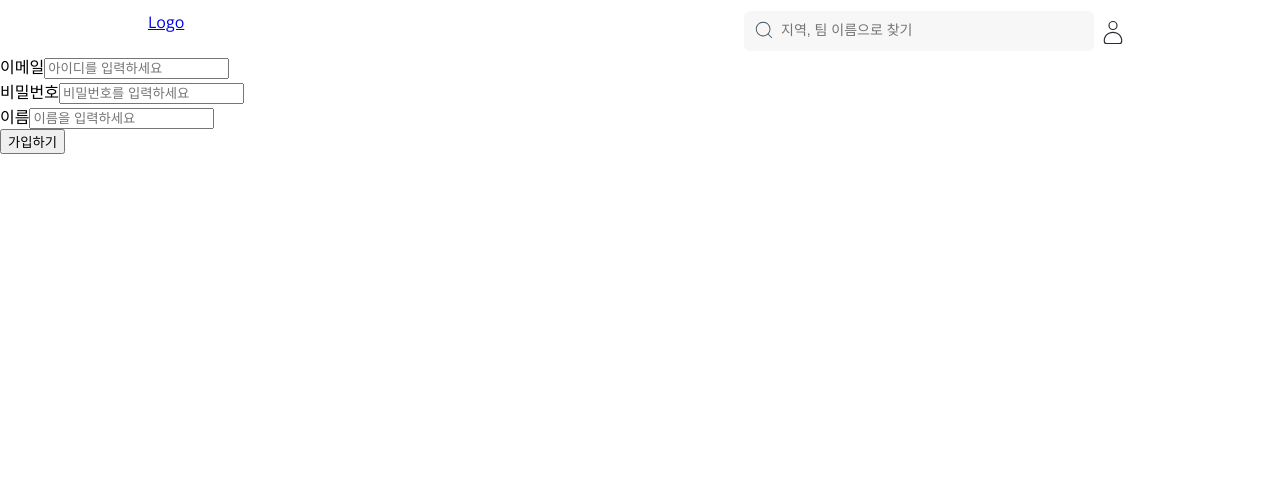
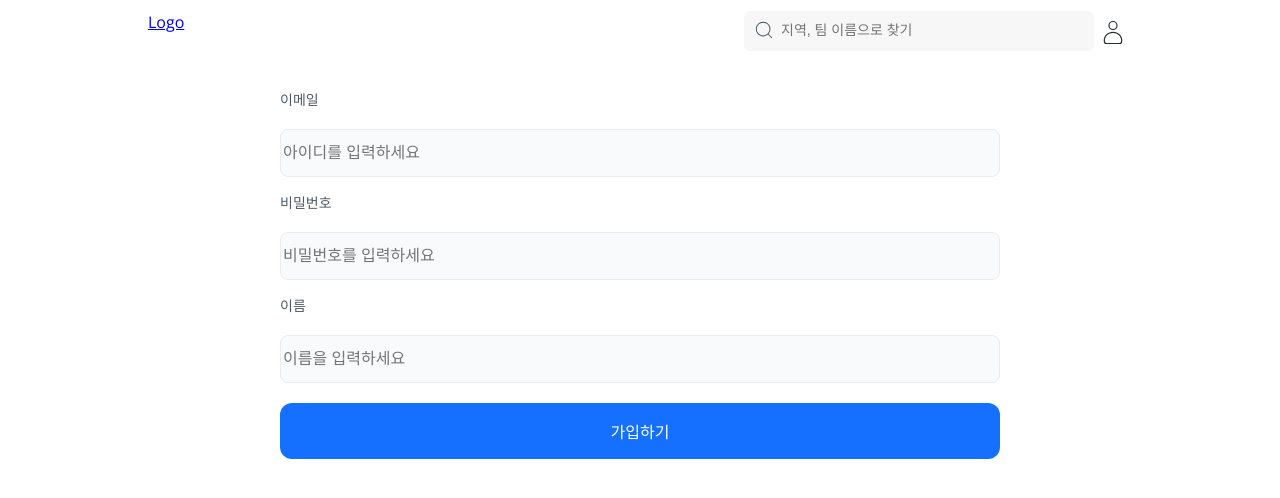
Before and after one commit to 25rae25/football, a Next.js app: page /signup in a window 1280 px wide. Shown: the top 498 px of the page. Built offline with nearby package versions, Linux system fonts and the light colour scheme.

Commit message:
signupcontainer css 수정

```diff
--- a/src/container/LoginContainer/LoginContainer.tsx
+++ b/src/container/LoginContainer/LoginContainer.tsx
@@ -97,7 +97,7 @@
         <LoginButton>로그인</LoginButton>
         <FindForm>
           <Link href="/">아이디/비밀번호 찾기</Link>
-          <Link href="/">회원가입</Link>
+          <Link href="/signup">회원가입</Link>
         </FindForm>
       </LoginForm>
     </LoginWrapper>
--- a/src/container/SignupContainer/SignupContainer.tsx
+++ b/src/container/SignupContainer/SignupContainer.tsx
@@ -1,3 +1,5 @@
+"use client";
+
 import styled from "@emotion/styled";
 
 const SignWrap = styled.div`
@@ -14,7 +16,8 @@
   width: 100%;
   flex-direction: column;
   align-items: flex-start;
-  gap: 8px;
+  gap: 20px;
+  margin-top: 15px;
 `;
 
 const LabelTitle = styled.label`
@@ -37,11 +40,14 @@
   display: flex;
   flex-direction: column;
   align-items: center;
+  margin-top: 20px;
   gap: 10px;
 `;
 
 const Button = styled.button`
   background-color: #1570ff;
+  padding: 0 20px;
+  height: 56px;
   border-radius: 12px;
   border: none;
   cursor: pointer;
@@ -52,11 +58,11 @@
 
 export default function SignupContainer() {
   return (
-    <div>
-      <form>
-        <div>
-          <label htmlFor="email">이메일</label>
-          <input
+    <SignWrap>
+      <SignForm>
+        <LabelWrap>
+          <LabelTitle htmlFor="email">이메일</LabelTitle>
+          <LabelInput
             type="email"
             id="email"
             name="email"
@@ -64,27 +70,27 @@
             autoFocus
             placeholder="아이디를 입력하세요"
           />
-        </div>
-        <div>
-          <label htmlFor="password">비밀번호</label>
-          <input
+        </LabelWrap>
+        <LabelWrap>
+          <LabelTitle htmlFor="password">비밀번호</LabelTitle>
+          <LabelInput
             type="password"
             id="password"
             name="password"
             required
             placeholder="비밀번호를 입력하세요"
           />
-        </div>
-        <div>
-          <label htmlFor="name">이름</label>
-          <input
+        </LabelWrap>
+        <LabelWrap>
+          <LabelTitle htmlFor="name">이름</LabelTitle>
+          <LabelInput
             type="name"
             id="name"
             name="name"
             required
             placeholder="이름을 입력하세요"
           />
-        </div>
+        </LabelWrap>
         {/* <div>
           <label htmlFor="birth">생년월일</label>
           <div>
@@ -95,10 +101,10 @@
             <select name="" id=""></select>
           </div>
         </div> */}
-        <div>
-          <button>가입하기</button>
-        </div>
-      </form>
-    </div>
+        <ButtonWrap>
+          <Button>가입하기</Button>
+        </ButtonWrap>
+      </SignForm>
+    </SignWrap>
   );
 }
```
